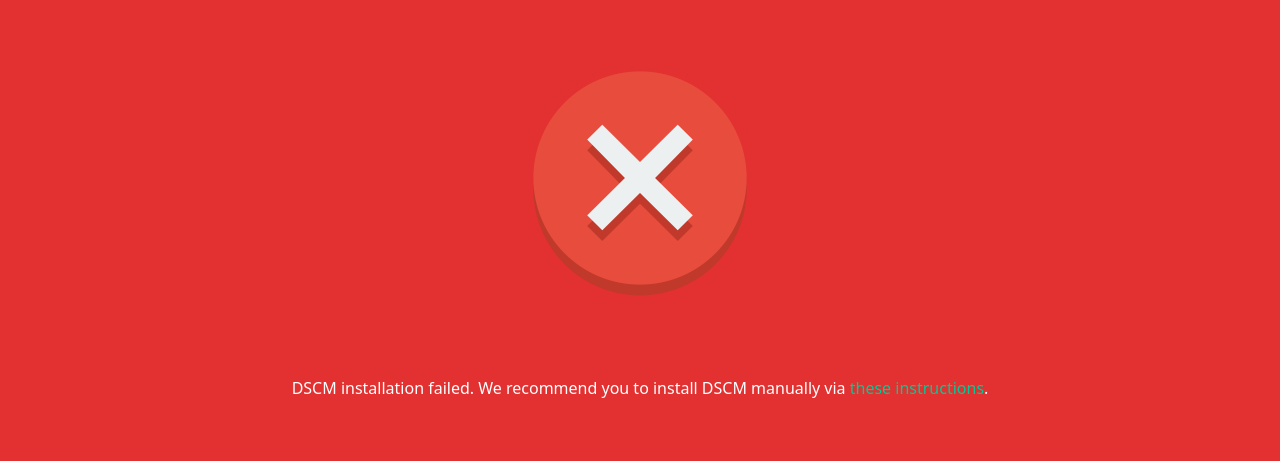
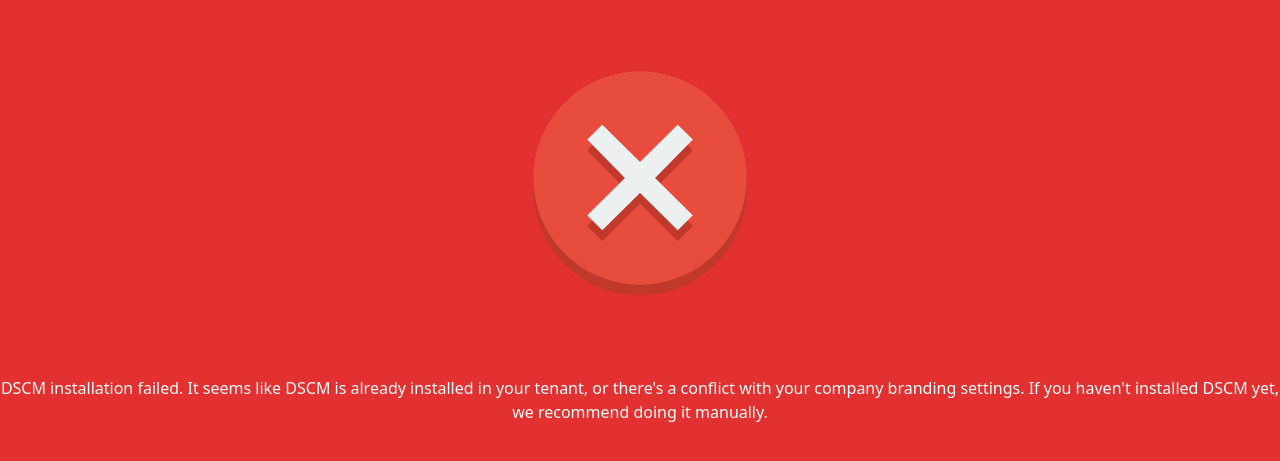
Before and after one commit to didsomeonecloneme/didsomeonecloneme.github.io, a Jekyll site: the page built from pages/microsoft-ads-failed.md, in a window 1280 px wide. Shown: the top 461 px of the page. Built offline with Jekyll 4.4.1, drawn with Linux system fonts in a browser that asks for light colours.

Commit message:
Update microsoft-ads-failed.md

```diff
--- a/pages/microsoft-ads-failed.md
+++ b/pages/microsoft-ads-failed.md
@@ -13,5 +13,5 @@
 <link rel="stylesheet" href="/assets/css/main.css">
 <div style="background-color:#e33030;height:100%;width:100%;text-align: center;color:#fff">
 <p><img style="width:20%;margin:50px" src="/assets/img/blogs/error-check.png"></p>
-<p>DSCM installation failed. We recommend you to install DSCM manually via <a target="_blank" href="https://didsomeoneclone.me/microsoft-tenant-installation" style="color:#05c896">these instructions</a>.</p>
+<p>DSCM installation failed. It seems like DSCM is already installed in your tenant, or there's a conflict with your company branding settings. If you haven't installed DSCM yet, we recommend doing it manually.</p>
 </div>
```
